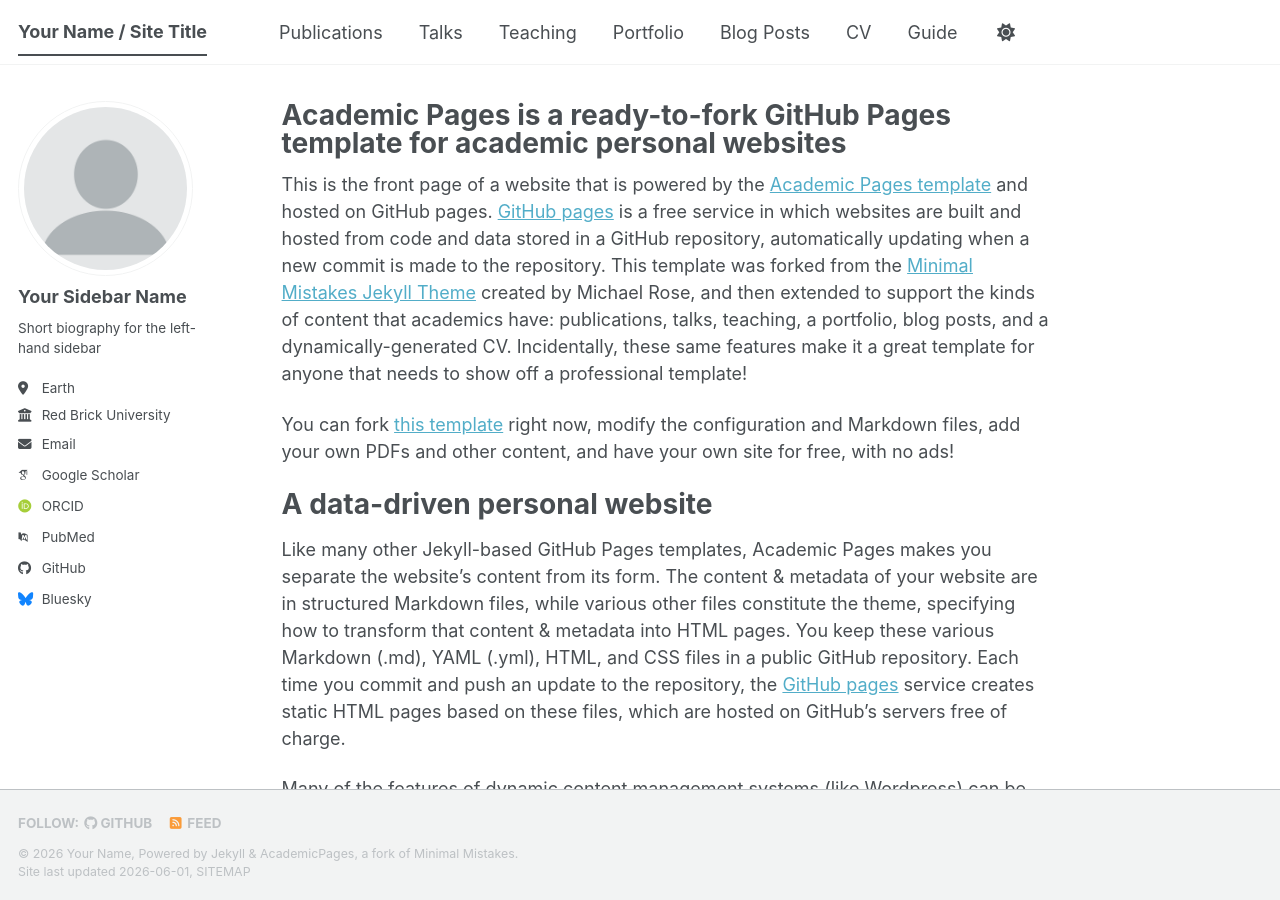
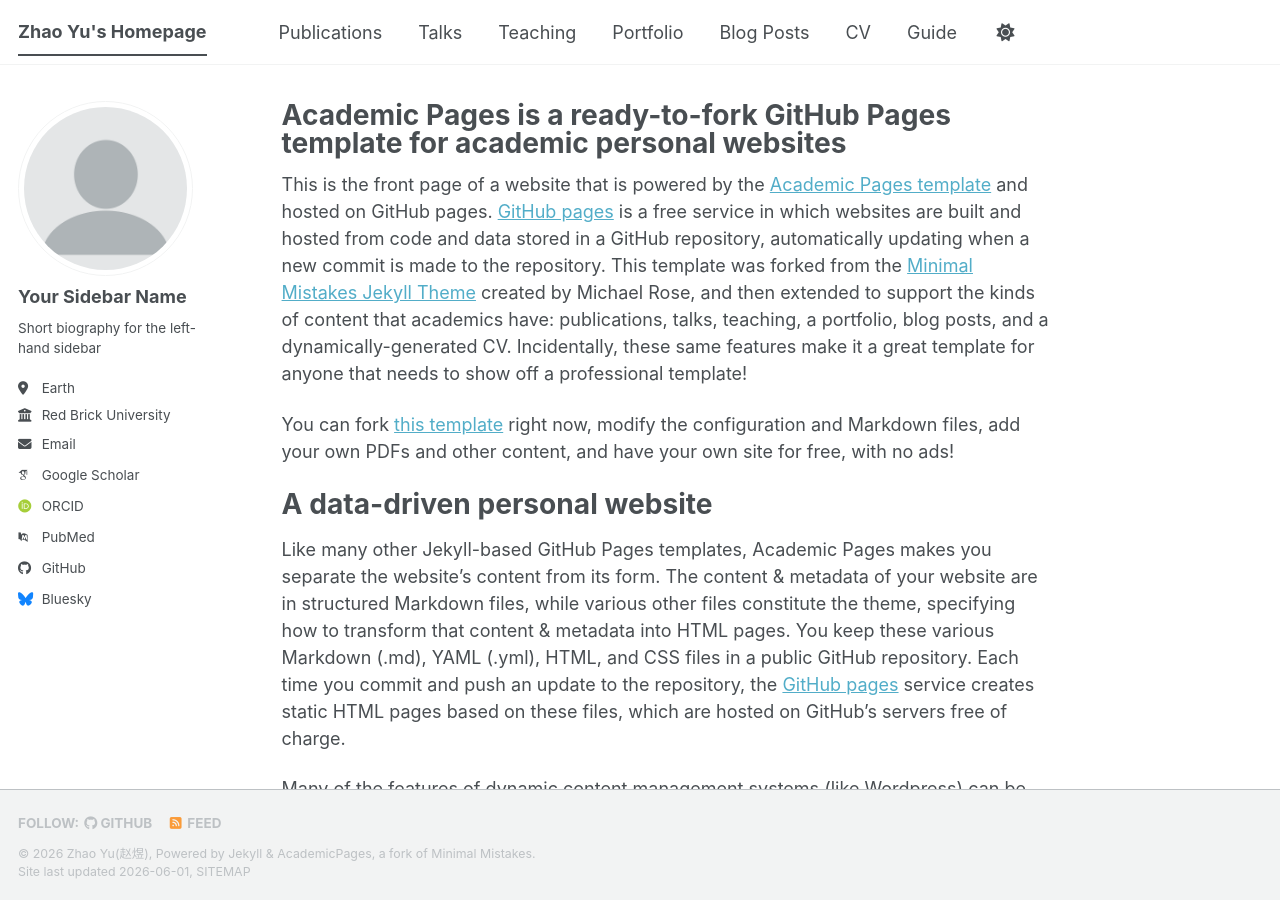
Before and after one commit to zhaoyucs/zhaoyucs.github.io, a Jekyll site: the page built from _pages/about.md, in a window 1280 px wide and 900 px high. Built offline with Jekyll 4.4.1, drawn with Linux system fonts in a browser that asks for light colours; some web fonts are replaced; a script bundle is joined from its source files by our own code; library files that are not in the unit come from our copies.

Commit message:
Update _config.yml

```diff
--- a/_config.yml
+++ b/_config.yml
@@ -9,14 +9,14 @@
 # Basic Site Settings
 locale                   : "en-US"
 site_theme               : "default" # The available themes options are "default", "air", "sunrise", "mint", "dirt" and "contrast"
-title                    : "Your Name / Site Title"
+title                    : "Zhao Yu's Homepage"
 title_separator          : "-"
-name                     : &name "Your Name"
+name                     : &name "Zhao Yu(赵煜)"
 description              : &description "Your Name's academic portfolio"   # Update this with a general description of your site, this is the default if not overridden by a page
 url                      : https://academicpages.github.io # The base hostname & protocol for your site e.g. "https://[your GitHub username].github.io",
                                                            # or if you already have some other page hosted on Github then use "https://[your GitHub username].github.io/[Your Repo Name]"
 baseurl                  : "" # the subpath of your site, e.g. "/blog"
-repository               : "academicpages/academicpages.github.io"
+repository               : "zhaoyucs/zhaoyucs.github.io"
 
 # Site Author - The following control what appear as part of the author content on the side bar.
 #               If a field is blank the icon and link will not appear, otherwise it will be shown.
```
